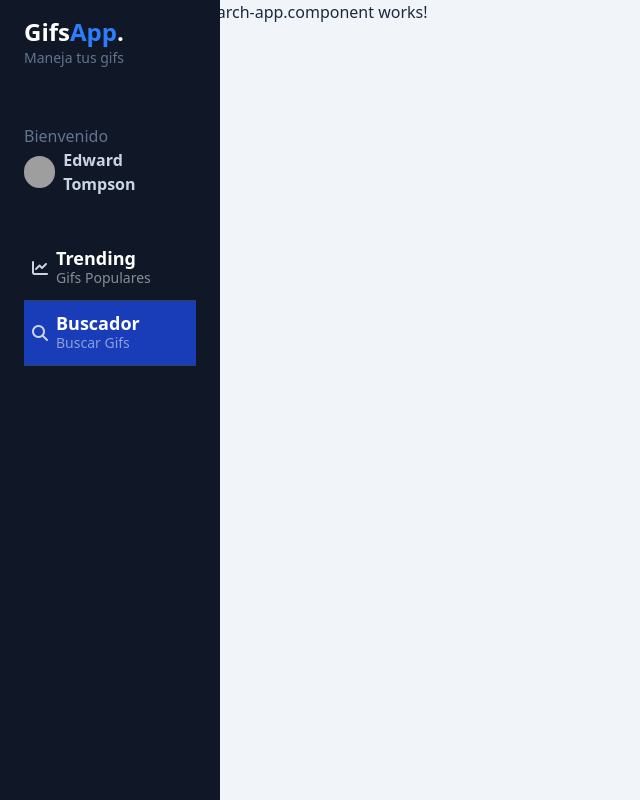
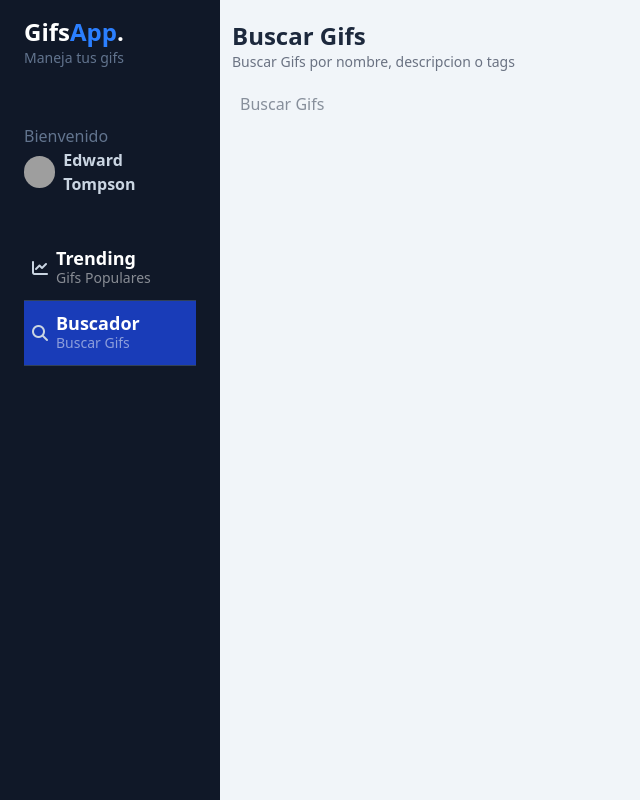
Before and after one commit to Cuandoyolabi/GiftsApp, an Angular app: page /dashboard/search in a window 1280 px wide. Shown: the whole page, without its empty margins (0-640 px from the left). Built offline with nearby package versions, Linux system fonts and the light colour scheme; grey boxes are pictures that could not be loaded.

Commit message:
Se guarda el progreso de la aplicacion

```diff
--- a/src/app/gifs/components/gif-list-item/gif-list-item.component.html
+++ b/src/app/gifs/components/gif-list-item/gif-list-item.component.html
@@ -1,6 +1,6 @@
 
   <img
-    class="rounded-lg"
+    class="rounded-lg h-full w-full object-cover"
     [src]="imageUrl()"
     style="width: auto;"
     alt="">
--- a/src/app/gifs/pages/search-app.component/search-app.component.component.html
+++ b/src/app/gifs/pages/search-app.component/search-app.component.component.html
@@ -1 +1,22 @@
-<p>search-app.component works!</p>,
+<div class="px-8">
+  <h2 class="text-2xl font-bold mt-5" >Buscar Gifs</h2>
+  <h3 class="text-sm text-gray-500" >Buscar Gifs por nombre, descripcion o tags</h3>
+
+<section class="flex flex-col gap-4">
+  <input
+    type="text"
+    placeholder="Buscar Gifs"
+    class="mt-3 border-gray-300  rounded-md p-2"
+    (keyup.enter)="onSearch(txtSearch.value)"
+    #txtSearch
+    >
+</section>
+
+</div>
+
+
+
+
+<section class="py-5 ">
+  <app-gif-list [gifs]="[]"></app-gif-list>
+</section>
--- a/src/app/gifs/pages/search-app.component/search-app.component.component.ts
+++ b/src/app/gifs/pages/search-app.component/search-app.component.component.ts
@@ -1,10 +1,17 @@
 import { ChangeDetectionStrategy, Component } from '@angular/core';
+import { GifListComponent } from "../../components/gif-list/gif-list.component";
 
 @Component({
   selector: 'app-search-app.component',
   standalone: true,
-  imports: [],
+  imports: [GifListComponent],
   templateUrl: './search-app.component.component.html',
   changeDetection: ChangeDetectionStrategy.OnPush,
 })
-export default class SearchAppComponentComponent { }
+export default class SearchAppComponentComponent {
+
+  onSearch(query: string){
+    console.log({ query });
+  }
+
+}
--- a/src/app/gifs/services/gifs.service.ts
+++ b/src/app/gifs/services/gifs.service.ts
@@ -15,13 +15,14 @@ export class GifService {
 
   constructor(){
     this.loadTrendingGifs();
+    console.log('Servicio Creado');
   }
 
   loadTrendingGifs() {
     this.http.get<GiphyResponse>(`${ environment.giphyUrl }/gifs/trending`, {
       params: {
         api_key: environment.giphyApiKey,
-        limit: 20,
+        limit: 21,
       }
     }).subscribe( (resp) => {
       const gifs = GifMapper.mapGiphyItemsToGifArray(resp.data);
```
